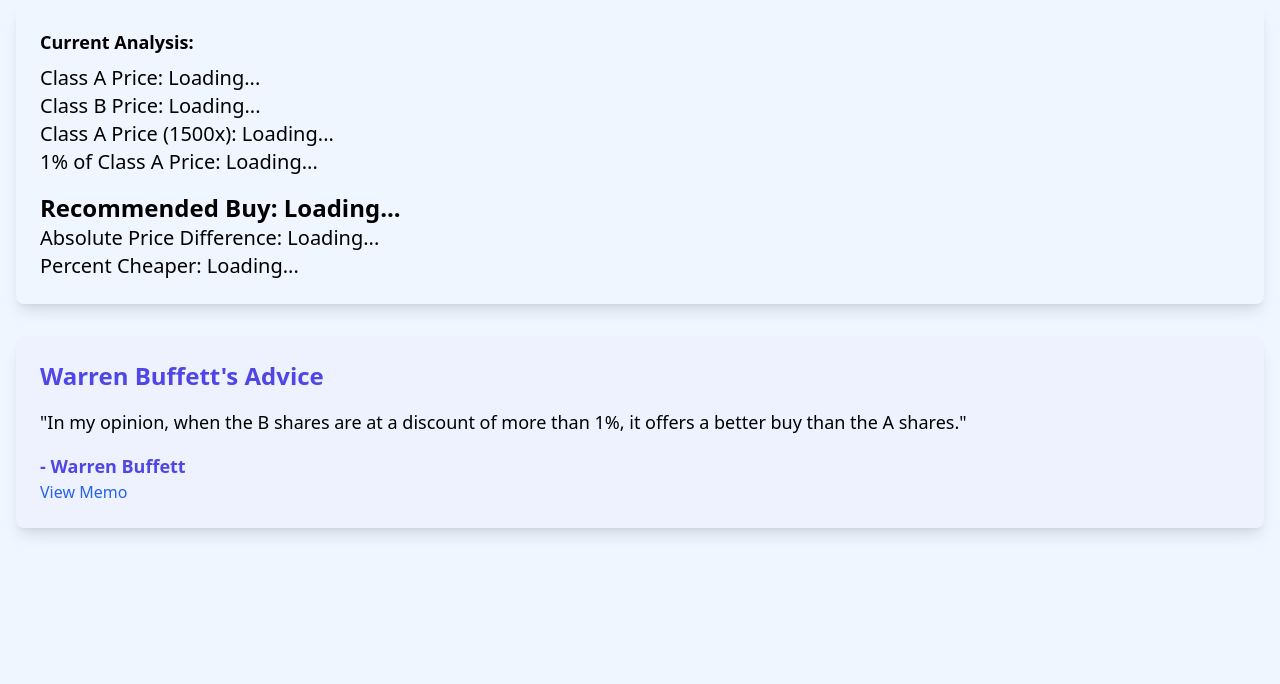
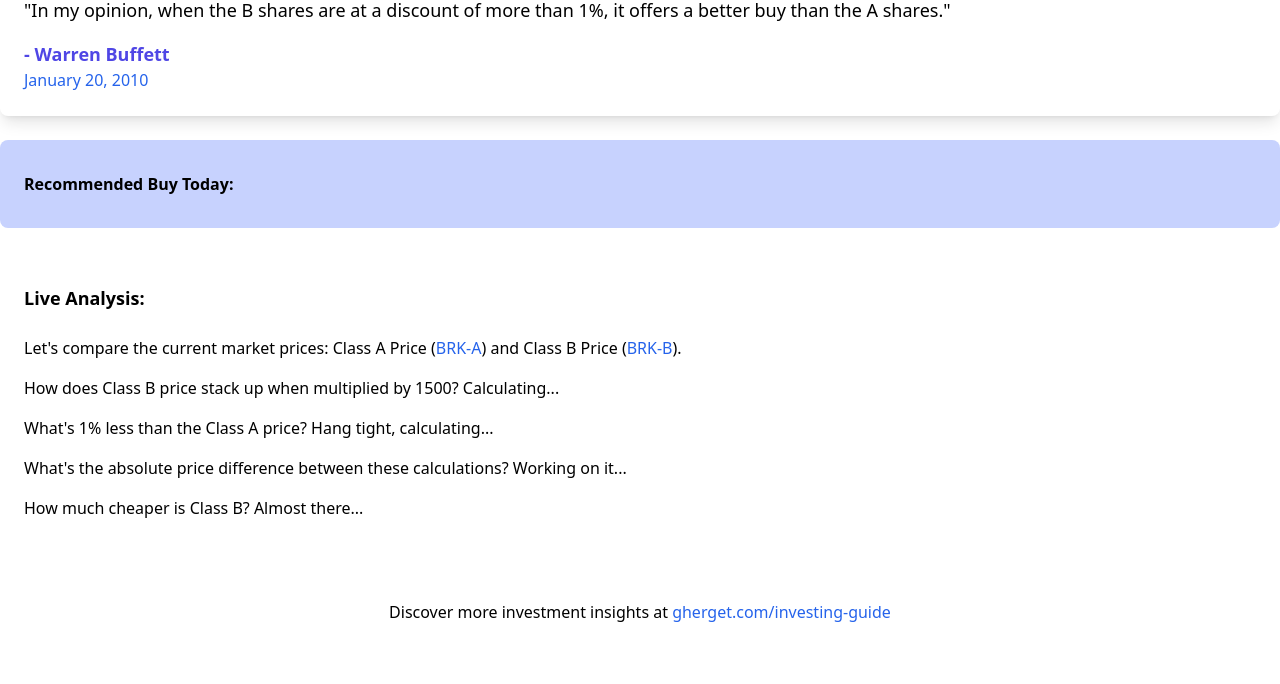
Before and after one commit to herget/berkshire-a-vs-b, a plain HTML site: page index.html in a window 1280 px wide. Shown: the part 116-800 px from the top of the page. Drawn offline with nearby package versions, Linux system fonts and the light colour scheme; no server answers.

Commit message:
update content

```diff
--- a/index.html
+++ b/index.html
@@ -1,81 +1,158 @@
 <!DOCTYPE html>
 <html lang="en">
   <head>
-    <meta charset="UTF-8">
-    <meta name="viewport" content="width=device-width, initial-scale=1.0">
-    <title>Berkshire Hathaway Share Analysis</title>
+    <meta charset="UTF-8" />
+    <meta name="viewport" content="width=device-width, initial-scale=1.0" />
+    <title>Berkshire Class A vs B, What's Your Pick?</title>
     <script src="https://cdn.tailwindcss.com"></script>
     <script>
       async function fetchStockData(stockSymbol) {
         // Fetch stock data from Yahoo Finance
-            const url = 'https://corsproxy.io/?' + encodeURIComponent(`https://query1.finance.yahoo.com/v7/finance/options/${stockSymbol}`);
+        const url =
+          "https://corsproxy.io/?" +
+          encodeURIComponent(
+            `https://query1.finance.yahoo.com/v7/finance/options/${stockSymbol}`
+          );
         try {
           const response = await fetch(url);
           const data = await response.json();
           console.log(data);
           return data.optionChain.result[0];
         } catch (error) {
-                console.error('Error fetching stock data:', error);
+          console.error("Error fetching stock data:", error);
         }
       }
 
       async function displayStockData() {
         // Fetch data for Class A and Class B shares
-            const classAData = await fetchStockData('BRK-A');
-            const classBData = await fetchStockData('BRK-B');
+        const classAData = await fetchStockData("BRK-A");
+        const classBData = await fetchStockData("BRK-B");
 
         // Display data in your HTML
-            document.getElementById('class-a-price').textContent = `Class A Price: $${classAData.quote.regularMarketPrice}`;
+        document.getElementById(
+          "class-a-price"
+        ).textContent = `Class A Price: $${classAData.quote.regularMarketPrice}`;
         const classBPrice = classBData.quote.regularMarketPrice;
-            document.getElementById('class-b-price').textContent = `Class B Price: $${classBPrice}`;
+        document.getElementById(
+          "class-b-price"
+        ).textContent = `Class B Price: $${classBPrice}`;
 
         // Calculate Class A price equivalent to Class B
         const classARatio = classBPrice * 1500;
         const classAPrice = classAData.quote.regularMarketPrice;
 
         // Display Class A price (1500x) and 1% minus of Class A price
-            document.getElementById('class-a-ratio').textContent = `Class B Price (1500x): $${classARatio}`;
-            document.getElementById('class-a-percentage').textContent = `1% minus of Class A Price: $${classAPrice * 0.99}`;
+        document.getElementById(
+          "class-a-ratio"
+        ).textContent = `Class B Price (1500x): $${classARatio}`;
+        document.getElementById(
+          "class-a-percentage"
+        ).textContent = `1% minus of Class A Price: $${classAPrice * 0.99}`;
 
         // Compare prices and provide a recommendation
         if (classARatio < classAPrice * 0.99) {
-                document.getElementById('decision-suggestion').textContent = 'Recommended Buy: Class B';
+          document.getElementById("decision-suggestion").textContent =
+            "Class B";
         } else {
-                document.getElementById('decision-suggestion').textContent = 'Recommended Buy: Class A';
+          document.getElementById("decision-suggestion").textContent =
+            "Class A";
         }
 
         // Calculate and display Absolute Price Difference and Percent Cheaper
         const absolutePriceDifference = Math.abs(classARatio - classAPrice);
-            const percentCheaper = Math.abs(((classARatio - classAPrice) / classARatio) * 100);
+        const percentCheaper = Math.abs(
+          ((classARatio - classAPrice) / classARatio) * 100
+        );
 
-            document.getElementById('price-difference').textContent = `Absolute Price Difference: $${absolutePriceDifference.toFixed(0)}`;
-            document.getElementById('cheaper-percent').textContent = `Percent Cheaper: ${percentCheaper.toFixed(2)}%`;
-
+        document.getElementById(
+          "price-difference"
+        ).textContent = `$${absolutePriceDifference.toFixed(0)}`;
+        document.getElementById(
+          "cheaper-percent"
+        ).textContent = `${percentCheaper.toFixed(2)}%`;
       }
 
       window.onload = displayStockData;
     </script>
   </head>
-<body class="bg-blue-50">
-    <div class="container mx-auto px-4 py-8">
-        <h1 class="text-4xl font-bold text-center text-indigo-600 my-6">Berkshire Hathaway Share Analysis</h1>
+  <body class="">
+    <div class="container mx-auto mb-6">
+      <h1 class="text-4xl font-bold text-center text-indigo-600 my-6">
+        Berkshire Class A vs B
+      </h1>
+      <!-- Quote Section -->
+      <div class="quote-section shadow-lg rounded-lg p-6">
+        <p class="text-lg mb-4">
+          "In my opinion, when the B shares are at a discount of more than 1%,
+          it offers a better buy than the A shares."
+        </p>
+        <p class="text-lg font-semibold text-indigo-600">- Warren Buffett</p>
+        <a
+          href="https://brkshr.com/class.html"
+          target="_blank"
+          class="text-blue-600 hover:underline"
+          >January 20, 2010</a
+        >
+      </div>
+    </div>
+    <div class="container mx-auto px-6 py-8 bg-indigo-200 rounded-lg mb-8">
+      <div class="">
+        <p>
+          <strong>Recommended Buy Today:</strong>
+          <span id="decision-suggestion"></span>
+        </p>
+      </div>
+    </div>
 
-        <div class="bg-blue-50 p-6 rounded-lg shadow-lg mb-8">
-            <p class="text-lg font-semibold mb-2">Current Analysis:</p>
-            <p id="class-a-price" class="text-xl">Class A Price: Loading...</p>
-            <p id="class-b-price" class="text-xl">Class B Price: Loading...</p>
-            <p id="class-a-ratio" class="text-xl">Class A Price (1500x): Loading...</p>
-            <p id="class-a-percentage" class="text-xl">1% of Class A Price: Loading...</p>
-            <p id="decision-suggestion" class="text-2xl font-semibold mt-4">Recommended Buy: Loading...</p>
-            <p id="price-difference" class="text-xl">Absolute Price Difference: Loading...</p>
-            <p id="cheaper-percent" class="text-xl">Percent Cheaper: Loading...</p>
+    <div class="container mx-auto">
+      <div class="p-6 mb-8 flex flex-col gap-4">
+        <p class="text-lg font-semibold mb-2">Live Analysis:</p>
+        <p>
+          Let's compare the current market prices:
+          <span id="class-a-price">Class A Price</span>
+          (<a
+            href="https://finance.yahoo.com/quote/BRK-A"
+            target="_blank"
+            class="text-blue-600 hover:underline"
+            >BRK-A</a
+          >) and
+          <span id="class-b-price">Class B Price</span>
+          (<a
+            href="https://finance.yahoo.com/quote/BRK-B"
+            target="_blank"
+            class="text-blue-600 hover:underline"
+            >BRK-B</a
+          >).
+        </p>
+        <p>
+          How does Class B price stack up when multiplied by 1500?
+          <span id="class-a-ratio">Calculating...</span>
+        </p>
+        <p>
+          What's 1% less than the Class A price?
+          <span id="class-a-percentage">Hang tight, calculating...</span>
+        </p>
+        <p>
+          What's the absolute price difference between these calculations?
+          <span id="price-difference">Working on it...</span>
+        </p>
+        <p>
+          How much cheaper is Class B?
+          <span id="cheaper-percent">Almost there...</span>
+        </p>
       </div>
-        <div class="bg-indigo-50 shadow-lg rounded-lg p-6">
-            <h2 class="text-2xl font-bold mb-4 text-indigo-600">Warren Buffett's Advice</h2>
-            <p class="text-lg mb-4">"In my opinion, when the B shares are at a discount of more than 1%, it offers a better buy than the A shares."</p>
-            <p class="text-lg font-semibold text-indigo-600">- Warren Buffett</p>
-            <a href="https://brkshr.com/class.html" target="_blank" class="text-blue-600 hover:underline">View Memo</a>
     </div>
+
+    <!-- Footer -->
+    <div class="footer text-center py-6">
+      <p>
+        Discover more investment insights at
+        <a
+          href="https://gherget.com/investing-guide"
+          class="text-blue-600 hover:underline"
+          >gherget.com/investing-guide</a
+        >
+      </p>
     </div>
   </body>
 </html>
```
Lines whose indentation alone changed are shown as unchanged.
